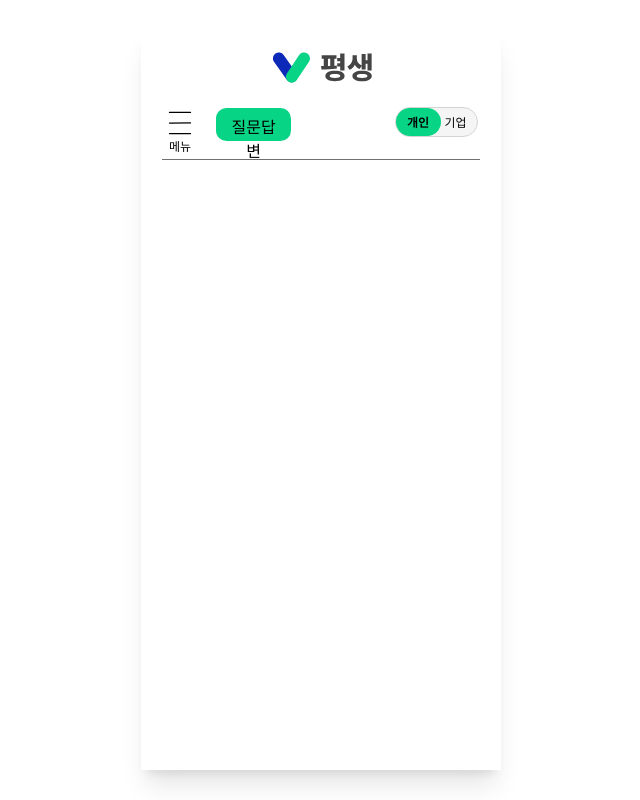
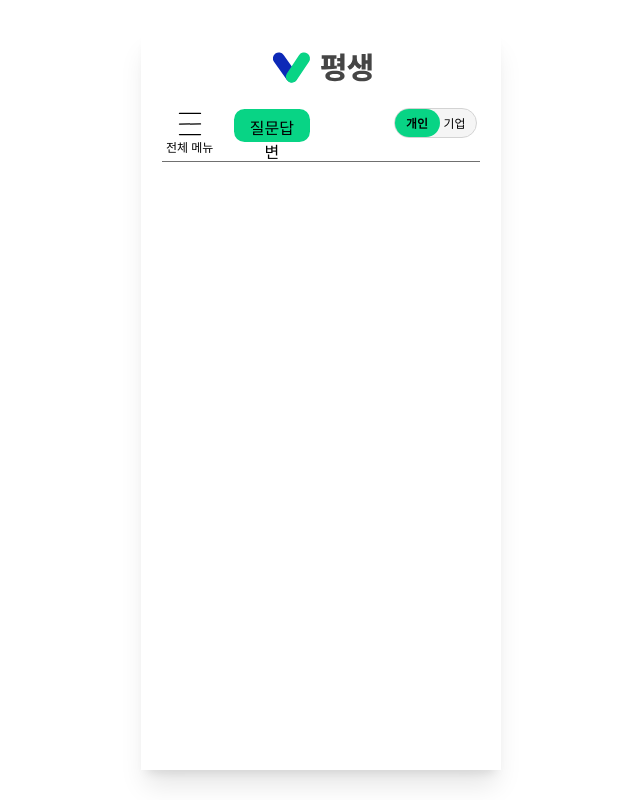
Before and after one commit to PyeongSaeng/PyeongSaeng-FE, a React (Vite) app: page / in a window 1280 px wide. Shown: the whole page, without its empty margins (319-959 px from the left). Built offline with nearby package versions, Linux system fonts and the light colour scheme; a web font is replaced by a local one.

Commit message:
feat: 메뉴버튼 분리

```diff
--- /dev/null
+++ b/src/shared/components/topbar/MenuButton.tsx
@@ -0,0 +1,12 @@
+import { CiMenuBurger } from 'react-icons/ci';
+
+const MenuButton = () => {
+  return (
+    <div className="flex flex-col items-center">
+      <CiMenuBurger size={30} />
+      <span className="text-[12px]">전체 메뉴</span>
+    </div>
+  );
+};
+
+export default MenuButton;
--- a/src/shared/components/topbar/Topbar.tsx
+++ b/src/shared/components/topbar/Topbar.tsx
@@ -1,19 +1,16 @@
-import { CiMenuBurger } from 'react-icons/ci';
 import Logo from './Logo';
 import ToggleButton from './ToggleButton';
 import QuestionButton from './QuestionButton';
+import MenuButton from './MenuButton';
 
 const Topbar = () => {
   return (
     <>
       <Logo />
       <div className="flex justify-center">
-        <div className="w-[318px] flex justify-between items-centers bt-[2px] border-b-[1.3px] border-[#707070] p-[3px]">
+        <div className="w-[318px] flex justify-between items-centers bt-[2px] border-b-[1.3px] border-[#707070] p-[4px]">
           <div className="flex justify-around items-start gap-[21px]">
-            <div className="flex flex-col items-center">
-              <CiMenuBurger size={30} />
-              <span className="text-[12px]">메뉴</span>
-            </div>
+            <MenuButton />
             <QuestionButton />
           </div>
           <div>
```
